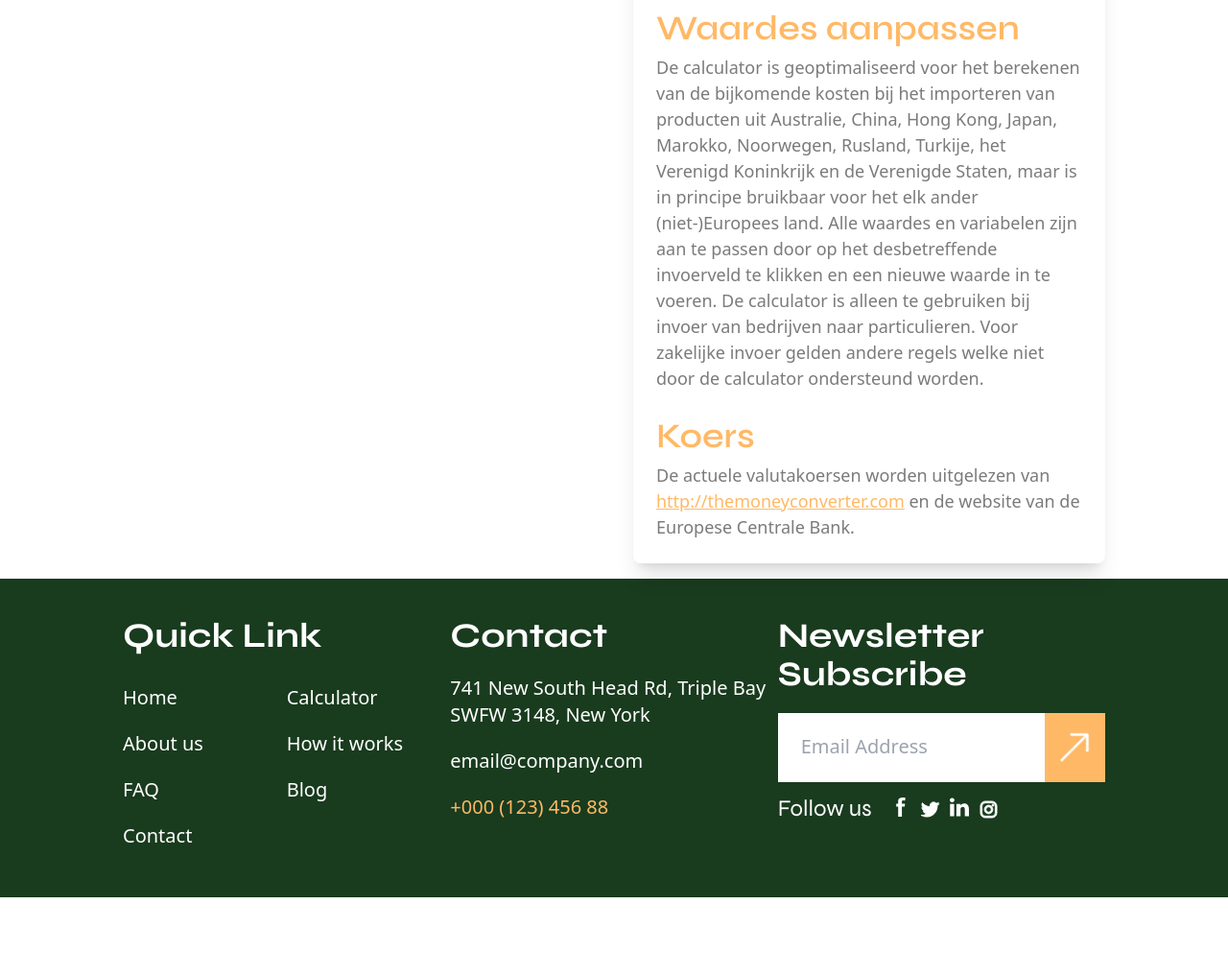
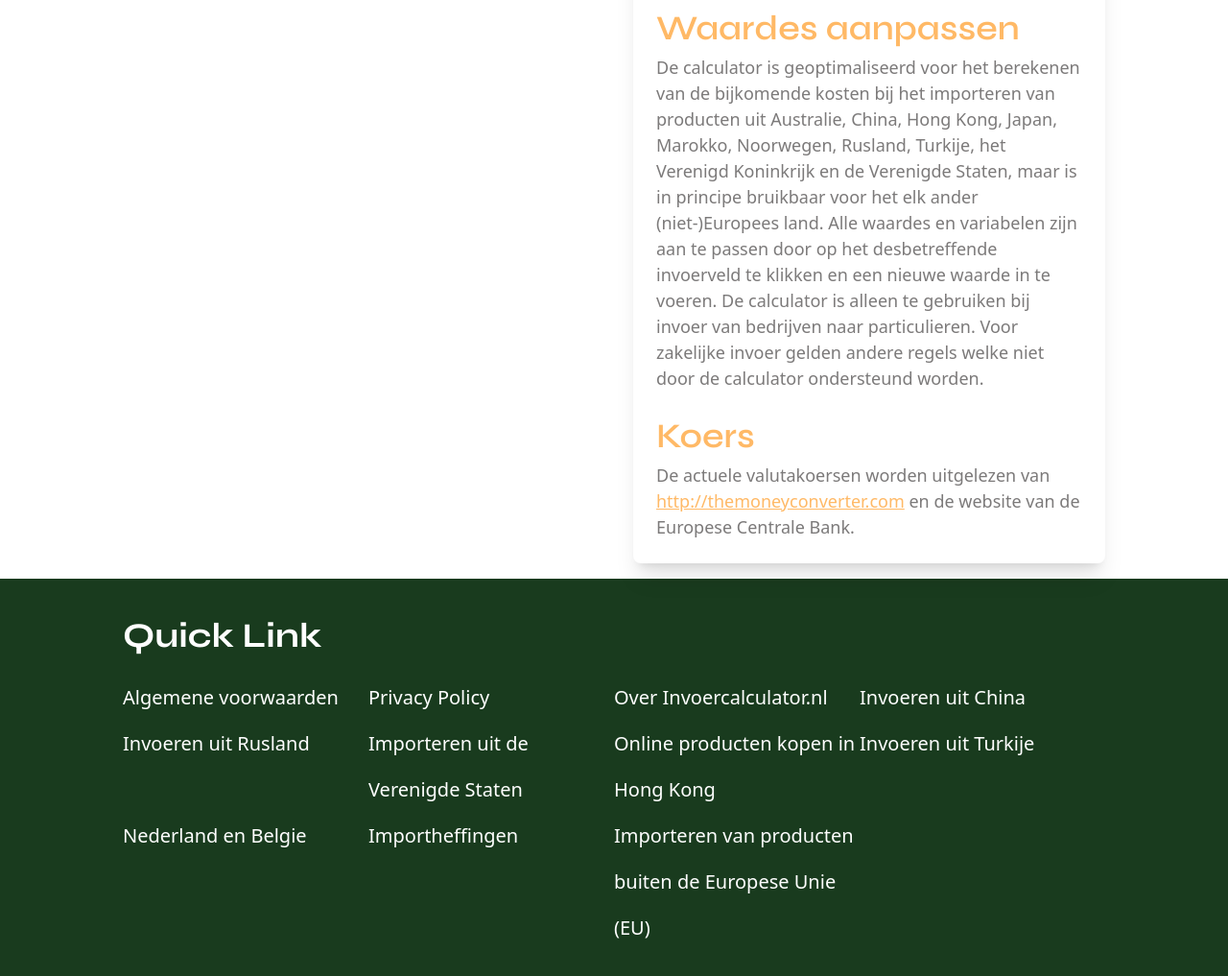
Before and after one commit to abhishekbaraik333/calculator, a plain HTML site: page index.html in a window 1280 px wide. Shown: the part 2285-3302 px from the top of the page at 96% size. Before the commit the page ends 3220 px from the top, so only its background shows below. Drawn offline with nearby package versions, Linux system fonts and the light colour scheme.

Commit message:
okk updated footer

```diff
--- a/index.html
+++ b/index.html
@@ -65,17 +65,43 @@
             font-size: 18px;
         }
 
-        .logo-container{
+        .logo-container {
             padding: 30px 100px;
             /* background-color: #FFB966 ; */
 
         }
-        .footer-ul{
+
+        .footer-ul {
             color: white;
             display: grid;
-            grid-template-columns: repeat(2,1fr);
+            grid-template-columns: repeat(4, 1fr);
             font-size: 20px;
             line-height: 3rem;
+        }
+
+        .footer-ul li {
+            position: relative;
+            cursor: pointer;
+        }
+
+        .footer-ul li{
+                width: fit-content;
+                height: fit-content;
+            }
+
+        .footer-ul li::after {
+            content: "";
+            position: absolute;
+            background-color: #FFB966;
+            height: 2px;
+            width: 0%;
+            left: 0;
+            bottom: 0;
+            transition: width 0.5s;
+        }
+
+        .footer-ul li:hover::after {
+            width: 100%;
         }
 
         @media (max-width:640px) {
@@ -86,21 +112,24 @@
             .text-content {
                 font-size: 16px;
             }
-            .logo-container{
+
+            .logo-container {
                 background-color: transparent;
                 padding: 16px 20px;
             }
-            .footer-ul{
+
+            .footer-ul {
                 font-size: 16px;
+                grid-template-columns: repeat(1,1fr);
             }
+
         }
 
         @media(min-width:641px) and (max-width:1023px) {
-            .logo-container{
+            .logo-container {
                 padding: 20px 30px;
             }
         }
-
     </style>
 
 </head>
@@ -112,25 +141,32 @@
         <div class=" flex items-center justify-between ">
             <div class="logo-container">
                 <a href="./index.html">
-                <span class="text-2xl lg:text-4xl heading text-white lg:text-primary font-bold">Invoercalculator.nl</span>
+                    <span
+                        class="text-2xl lg:text-4xl heading text-white lg:text-primary font-bold">Invoercalculator.nl</span>
                 </a>
             </div>
             <!-- desktop navbar -->
             <nav class="desktop-menu text-black hidden lg:flex gap-5 items-center px-[50px]">
-                <a class="hover:scale-[1.05] hover:text-primary duration-200 ease text-xl font-semibold" href="./index.html">Home
+                <a class="hover:scale-[1.05] hover:text-primary duration-200 ease text-xl font-semibold"
+                    href="./index.html">Home
                 </a>
                 <a class="hover:scale-[1.05] hover:text-primary duration-200 ease text-xl font-semibold mr-5"
                     href="./index.html">Calculator</a>
-                <a class="hover:scale-[1.05] hover:text-primary duration-200 ease text-xl font-semibold" href="#how-it-works">How it works</a>
-                <a class="hover:scale-[1.05] hover:text-primary duration-200 ease text-xl font-semibold mr-5" href="#About us">About us</a>
+                <a class="hover:scale-[1.05] hover:text-primary duration-200 ease text-xl font-semibold"
+                    href="#how-it-works">How it works</a>
+                <a class="hover:scale-[1.05] hover:text-primary duration-200 ease text-xl font-semibold mr-5"
+                    href="#About us">About us</a>
                 <a class="hover:scale-[1.05] hover:text-primary duration-200 ease text-xl font-semibold mr-5"
                     href="#faq">FAQ</a>
-                <a class="hover:scale-[1.05] hover:text-primary duration-200 ease text-xl font-semibold mr-5" href="#blog">Blog</a>
-                <a class="hover:scale-[1.05] hover:text-primary duration-200 ease text-xl font-semibold mr-5" href="#contact">Contact</a>
+                <a class="hover:scale-[1.05] hover:text-primary duration-200 ease text-xl font-semibold mr-5"
+                    href="#blog">Blog</a>
+                <a class="hover:scale-[1.05] hover:text-primary duration-200 ease text-xl font-semibold mr-5"
+                    href="#contact">Contact</a>
 
             </nav>
 
-            <button id="hamburger" aria-label="Mobile Menu" class="lg:hidden flex flex-col gap-1.5 relative z-[100] pr-4">
+            <button id="hamburger" aria-label="Mobile Menu"
+                class="lg:hidden flex flex-col gap-1.5 relative z-[100] pr-4">
                 <span class="w-6 h-0.5 bg-black active transition-all duration-300"></span>
                 <span class="w-6 h-0.5 bg-black transition-all duration-300"></span>
                 <span class="w-6 h-0.5 bg-black transition-all duration-300"></span>
@@ -139,22 +175,28 @@
             <!-- mobile navbar -->
             <nav id="mobile-nav"
                 class="fixed z-[99] p-4 bg-primary lg:bg-white  inset-x-0 md:top-16 top-14 lg:top-20 h-1/2  transform -translate-x-full transition-transform duration-300 lg:hidden flex flex-col gap-5 justify-start items-center text-2xl text-white lg:text-lg">
-                <a class="hover:scale-[1.05] hover:text-primary duration-200 ease text-xl font-semibold" href="./index.html">Home
+                <a class="hover:scale-[1.05] hover:text-primary duration-200 ease text-xl font-semibold"
+                    href="./index.html">Home
                 </a>
                 <a class="hover:scale-[1.05] hover:text-primary duration-200 ease text-xl font-semibold mr-5"
                     href="./index.html">Calculator</a>
-           <a class="hover:scale-[1.05] hover:text-primary duration-200 ease text-xl font-semibold" href="#how-it-works">How it works</a>
-           <a class="hover:scale-[1.05] hover:text-primary duration-200 ease text-xl font-semibold mr-5" href="#About us">About us</a>
+                <a class="hover:scale-[1.05] hover:text-primary duration-200 ease text-xl font-semibold"
+                    href="#how-it-works">How it works</a>
+                <a class="hover:scale-[1.05] hover:text-primary duration-200 ease text-xl font-semibold mr-5"
+                    href="#About us">About us</a>
                 <a class="hover:scale-[1.05] hover:text-primary duration-200 ease text-xl font-semibold mr-5"
                     href="#faq">FAQ</a>
-           <a class="hover:scale-[1.05] hover:text-primary duration-200 ease text-xl font-semibold mr-5" href="#blog">Blog</a>
-           <a class="hover:scale-[1.05] hover:text-primary duration-200 ease text-xl font-semibold mr-5" href="#contact">Contact</a>
+                <a class="hover:scale-[1.05] hover:text-primary duration-200 ease text-xl font-semibold mr-5"
+                    href="#blog">Blog</a>
+                <a class="hover:scale-[1.05] hover:text-primary duration-200 ease text-xl font-semibold mr-5"
+                    href="#contact">Contact</a>
             </nav>
         </div>
     </header>
 
 
-    <main class="bg-white flex flex-col lg:flex-row items-start justify-center min-h-screen p-4 mt-24 lg:px-[10%] gap-10">
+    <main
+        class="bg-white flex flex-col lg:flex-row items-start justify-center min-h-screen p-4 mt-24 lg:px-[10%] gap-10">
 
         <div class="w-full lg:w-1/2 lg:sticky top-24 p-6 bg-white rounded-lg shadow-xl">
             <h1 class="heading text-4xl text-primary font-semibold mb-6 text-center">Calculator</h1>
@@ -408,69 +450,58 @@
         </div>
     </main>
 
-    <footer class="grid grid-cols-1 lg:grid-cols-3 bg-[#193B1E] px-4 lg:px-[10%] py-10">
+    <footer class="flex flex-col bg-[#193B1E] px-4 lg:px-[10%] py-10">
 
         <div>
             <h3 class="text-2xl lg:text-4xl heading text-white mb-5 font-bold">Quick Link</h3>
             <ul class="footer-ul">
                 <li>
-                        <a href="">Home</a>
+                    <a target="_blank" href="http://www.invoercalculator.nl/algemene-voorwaarden">Algemene
+                        voorwaarden</a>
                 </li>
                 <li>
-                        <a href="">Calculator</a>
+                    <a target="_blank" href="http://www.invoercalculator.nl/privacy-policy">Privacy Policy</a>
                 </li>
                 <li>
-                        <a href="">About us</a>
+                    <a target="_blank" href="http://www.invoercalculator.nl/over-ons">Over Invoercalculator.nl</a>
                 </li>
                 <li>
-                        <a href="">How it works</a>
+                    <a target="_blank" href="http://www.invoercalculator.nl/invoeren-importeren-uit-china">Invoeren uit
+                        China</a>
                 </li>
                 <li>
-                        <a href="">FAQ</a>
+                    <a target="_blank" href="http://www.invoercalculator.nl/invoeren-uit-rusland">Invoeren uit
+                        Rusland</a>
                 </li>
                 <li>
-                        <a href="">Blog</a>
+                    <a target="_blank"
+                        href="http://www.invoercalculator.nl/importeren-uit-de-verenigde-staten-vs-usa">Importeren uit
+                        de Verenigde Staten</a>
                 </li>
                 <li>
-                        <a href="">Contact</a>
+                    <a target="_blank" href="http://www.invoercalculator.nl/online-producten-kopen-in-hong-kong">Online
+                        producten kopen in Hong Kong</a>
+                </li>
+
+                <li>
+                    <a target="_blank" href="http://www.invoercalculator.nl/invoeren-uit-turkije">Invoeren uit
+                        Turkije</a>
+                </li>
+                <li>
+                    <a target="_blank" href="http://www.invoercalculator.nl/nederland-en-belgie">Nederland en Belgie</a>
+                </li>
+                <li>
+                    <a target="_blank" href="http://www.invoercalculator.nl/importheffingen">Importheffingen</a>
+                </li>
+                <li>
+                    <a target="_blank"
+                        href="http://www.invoercalculator.nl/importeren-van-producten-buiten-de-europese-unie-eu">Importeren
+                        van producten buiten de Europese Unie (EU)</a>
                 </li>
             </ul>
         </div>
 
-        <div class="flex flex-col gap-5 mt-5 lg:mt-0">
-            <h3 class="text-2xl lg:text-4xl text-white heading font-bold">Contact</h3>
-            <a target="_blank" class="text-white text-base lg:text-xl" href="https://www.google.com/maps">741 New South Head Rd, Triple Bay <br> SWFW 3148, New York</a>
-            <a class="text-white text-base lg:text-xl" href="mailto:email@company.com">email@company.com</a>
-            <a class="text-primary text-base lg:text-xl" href="tel:+012345688"> +000 (123) 456 88 </a>
-        </div>
 
-        <div class="mt-10 lg:mt-0">
-            <h3 class="text-2xl lg:text-4xl text-white heading mb-5 font-bold">Newsletter Subscribe</h3>
-            <div class="flex items-center bg-primary hover:bg-[#193B1E] duration-200">
-            <input type="email" placeholder="Email Address"class="p-3 lg:p-6  lg:placeholder:text-xl w-full" >
-            <div class="w-[80px] rotate-45 h-10 flex items-center justify-center cursor-pointer">
-                <svg class="w-[25px] h-[25px] lg:w-[40px] lg:h-[40px]" data-name="1-Arrow Up" fill="#fff" xmlns="http://www.w3.org/2000/svg" viewBox="0 0 32 32"><path d="m26.71 10.29-10-10a1 1 0 0 0-1.41 0l-10 10 1.41 1.41L15 3.41V32h2V3.41l8.29 8.29z"/></svg>
-            </div>
-        </div>
-        <div class="mt-3 flex items-center  gap-5">
-            <h4 class="heading text-2xl text-white">Follow us</h4>
-            <div class="flex gap-2">
-                <a href="" class="facebook">
-                    <svg fill="#fff" class="w-[20px] h-[20px] hover:fill-primary duration-200" version="1.1" xmlns="http://www.w3.org/2000/svg" xmlns:xlink="http://www.w3.org/1999/xlink" viewBox="0 0 512 512" xml:space="preserve" stroke="#fff"><g id="SVGRepo_bgCarrier" stroke-width="0"></g><g id="SVGRepo_tracerCarrier" stroke-linecap="round" stroke-linejoin="round"></g><g id="SVGRepo_iconCarrier"> <g id="7935ec95c421cee6d86eb22ecd11b7e3"> <path style="display: inline;" d="M283.122,122.174c0,5.24,0,22.319,0,46.583h83.424l-9.045,74.367h-74.379 c0,114.688,0,268.375,0,268.375h-98.726c0,0,0-151.653,0-268.375h-51.443v-74.367h51.443c0-29.492,0-50.463,0-56.302 c0-27.82-2.096-41.02,9.725-62.578C205.948,28.32,239.308-0.174,297.007,0.512c57.713,0.711,82.04,6.263,82.04,6.263 l-12.501,79.257c0,0-36.853-9.731-54.942-6.263C293.539,83.238,283.122,94.366,283.122,122.174z"> </path> </g> </g></svg>
-                </a>
-
-                <a href="" class="twitter">
-                    <svg class="w-[25px] h-[25px] hover:fill-primary duration-200" fill="#fff" viewBox="-4 0 32 32" version="1.1" xmlns="http://www.w3.org/2000/svg" stroke="#fff"><g id="SVGRepo_bgCarrier" stroke-width="0"></g><g id="SVGRepo_tracerCarrier" stroke-linecap="round" stroke-linejoin="round"></g><g id="SVGRepo_iconCarrier"> <title>twitter</title> <path d="M24 8.531c-0.688 1-1.5 1.844-2.469 2.563 0.031 0.219 0.031 0.438 0.031 0.656 0 6.5-4.938 14-14 14-2.781 0-5.375-0.844-7.563-2.219 0.375 0.031 0.781 0.094 1.188 0.094 2.313 0 4.406-0.813 6.094-2.125-2.188-0.031-3.969-1.5-4.594-3.438 0.281 0.063 0.625 0.094 0.938 0.094 0.438 0 0.906-0.063 1.313-0.188-2.281-0.438-3.969-2.406-3.969-4.781v-0.063c0.688 0.344 1.406 0.563 2.219 0.594-1.313-0.906-2.188-2.406-2.188-4.094 0-0.906 0.25-1.75 0.656-2.5 2.438 2.969 6.063 4.969 10.156 5.156-0.063-0.344-0.125-0.75-0.125-1.125 0-2.719 2.188-4.938 4.906-4.938 1.438 0 2.719 0.625 3.625 1.594 1.125-0.219 2.156-0.656 3.094-1.219-0.344 1.156-1.125 2.156-2.125 2.75 1-0.125 1.906-0.406 2.813-0.813z"></path> </g></svg>
-                </a>
-                <a href="" class="linkedin">
-                    <svg fill="#fff" class="w-[20px] h-[20px] hover:fill-primary duration-200" version="1.1" xmlns="http://www.w3.org/2000/svg" xmlns:xlink="http://www.w3.org/1999/xlink" viewBox="0 0 512 512" xml:space="preserve" stroke="#fff"><g id="SVGRepo_bgCarrier" stroke-width="0"></g><g id="SVGRepo_tracerCarrier" stroke-linecap="round" stroke-linejoin="round"></g><g id="SVGRepo_iconCarrier"> <g id="7935ec95c421cee6d86eb22ecd125aef"> <path style="display: inline; fill-rule: evenodd; clip-rule: evenodd;" d="M116.504,500.219V170.654H6.975v329.564H116.504 L116.504,500.219z M61.751,125.674c38.183,0,61.968-25.328,61.968-56.953c-0.722-32.328-23.785-56.941-61.252-56.941 C24.994,11.781,0.5,36.394,0.5,68.722c0,31.625,23.772,56.953,60.53,56.953H61.751L61.751,125.674z M177.124,500.219 c0,0,1.437-298.643,0-329.564H286.67v47.794h-0.727c14.404-22.49,40.354-55.533,99.44-55.533 c72.085,0,126.116,47.103,126.116,148.333v188.971H401.971V323.912c0-44.301-15.848-74.531-55.497-74.531 c-30.254,0-48.284,20.38-56.202,40.08c-2.897,7.012-3.602,16.861-3.602,26.711v184.047H177.124L177.124,500.219z"> </path> </g> </g></svg>
-                </a>
-                <a href="" class="instagram">
-                    <svg fill="#fff" class="w-[25px] h-[25px] hover:fill-primary duration-200" viewBox="0 0 32 32" xmlns="http://www.w3.org/2000/svg" stroke="#fff"><g id="SVGRepo_bgCarrier" stroke-width="0"></g><g id="SVGRepo_tracerCarrier" stroke-linecap="round" stroke-linejoin="round"></g><g id="SVGRepo_iconCarrier"><path d="M20.445 5h-8.891A6.559 6.559 0 0 0 5 11.554v8.891A6.559 6.559 0 0 0 11.554 27h8.891a6.56 6.56 0 0 0 6.554-6.555v-8.891A6.557 6.557 0 0 0 20.445 5zm4.342 15.445a4.343 4.343 0 0 1-4.342 4.342h-8.891a4.341 4.341 0 0 1-4.341-4.342v-8.891a4.34 4.34 0 0 1 4.341-4.341h8.891a4.342 4.342 0 0 1 4.341 4.341l.001 8.891z"></path><path d="M16 10.312c-3.138 0-5.688 2.551-5.688 5.688s2.551 5.688 5.688 5.688 5.688-2.551 5.688-5.688-2.55-5.688-5.688-5.688zm0 9.163a3.475 3.475 0 1 1-.001-6.95 3.475 3.475 0 0 1 .001 6.95zM21.7 8.991a1.363 1.363 0 1 1-1.364 1.364c0-.752.51-1.364 1.364-1.364z"></path></g></svg>
-                </a>
-
-            </div>
-        </div>
         </div>
     </footer>
 
```
Lines whose indentation alone changed are shown as unchanged.
